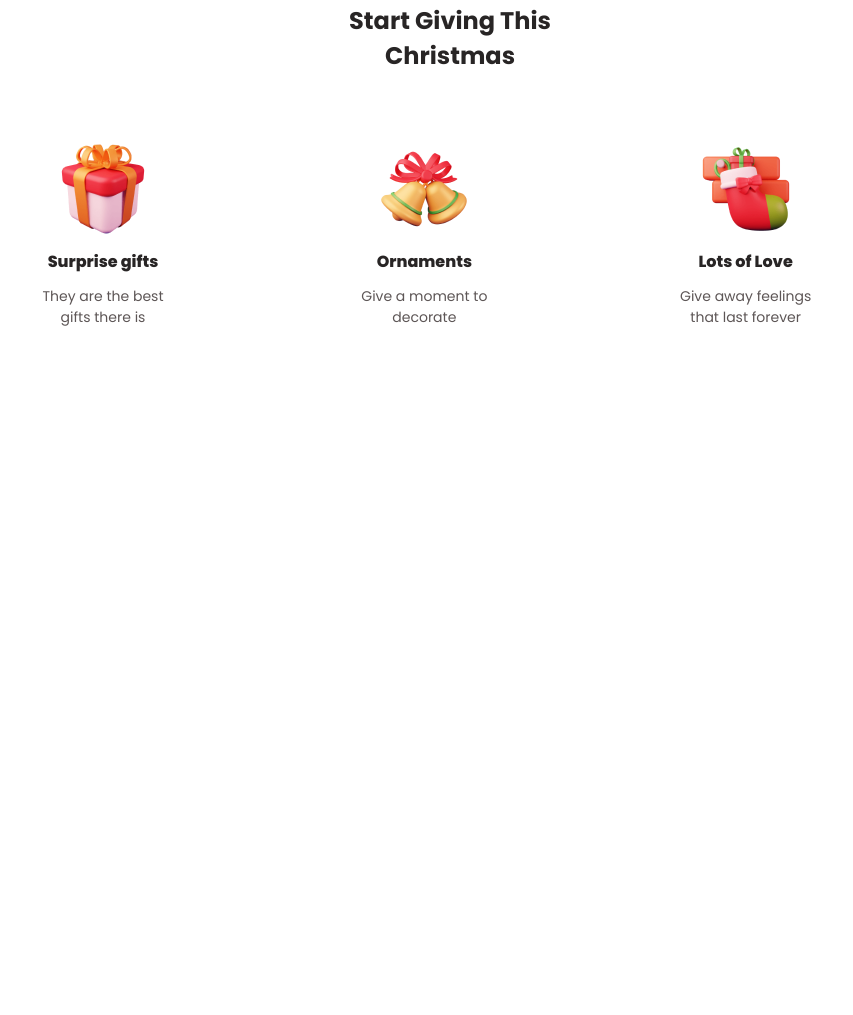
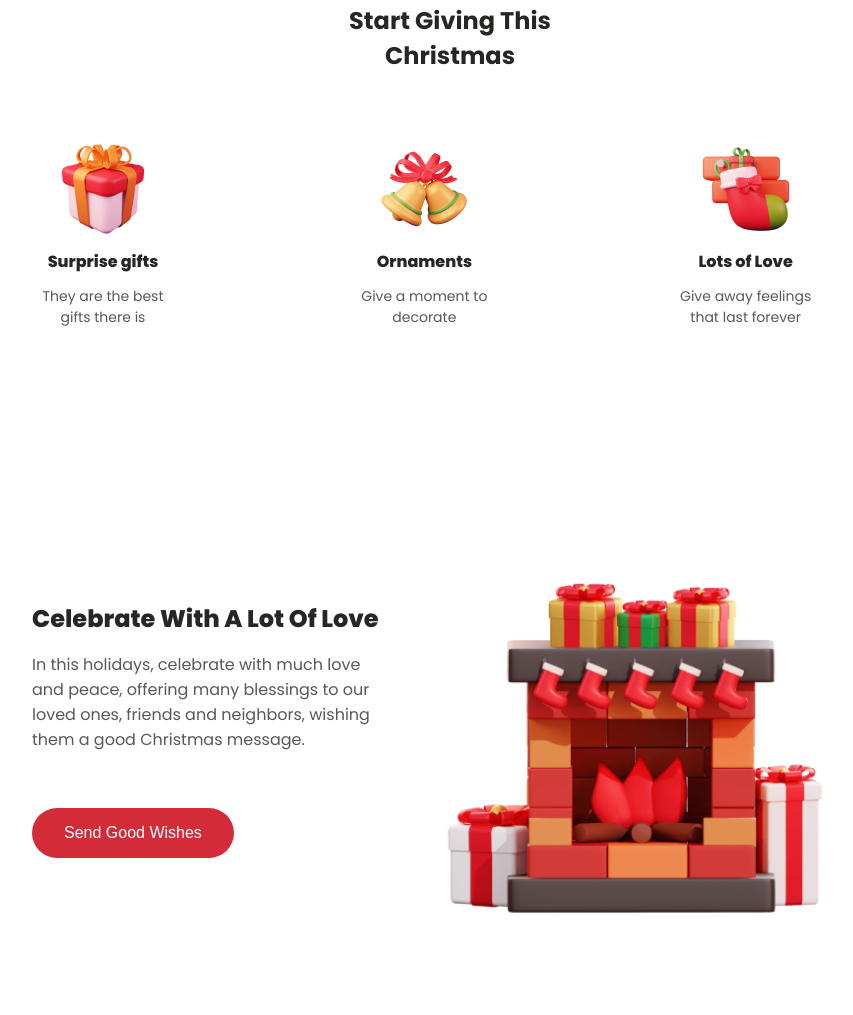
Before and after one commit to mkaychuks/christmas-web, a plain HTML site: page index.html in a window 1280 px wide. Shown: the part 640-1655 px from the top of the page, without its empty margins (190-1043 px from the left). Before the commit the page ends 1084 px from the top, so only its background shows below. Drawn offline with Linux system fonts and the light colour scheme.

Commit message:
celebrate-love section fixed

```diff
--- /dev/null
+++ b/css/components/celebrate-love.css
@@ -0,0 +1,58 @@
+.celebrate__love {
+  display: grid;
+  row-gap: 24px;
+  padding-block: 22px;
+}
+
+.celebrate__love-content {
+  align-self: center;
+  display: flex;
+  flex-direction: column;
+  justify-content: center;
+  align-items: center;
+}
+
+.celebrate__love-content h2 {
+  font-size: var(--fs-2);
+  text-align: center;
+}
+
+.celebrate__love-content p {
+  font-size: var(--fs-4);
+  text-align: center;
+}
+
+.celebrate__love-content button {
+  margin-top: 24px;
+}
+
+.celebrate__love picture {
+  padding-inline-start: 24px;
+}
+
+@media (width >= 70em) {
+  .celebrate__love {
+    grid-template-columns: 1.5fr 2fr;
+    gap: 18px;
+    padding-block: 64px;
+  }
+
+  .celebrate__love-content {
+    align-self: center;
+    display: flex;
+    flex-direction: column;
+    justify-content: start;
+    align-items: start;
+  }
+  .celebrate__love-content h2 {
+    text-align: start;
+  }
+
+  .celebrate__love-content p {
+    text-align: start;
+  }
+
+  .celebrate__love-content button {
+    margin-top: 40px;
+  }
+}
--- a/css/styles.css
+++ b/css/styles.css
@@ -4,3 +4,4 @@
 @import url("/css/components/header.css");
 @import url("/css/components/hero.css");
 @import url("/css/components/start-giving.css");
+@import url("/css/components/celebrate-love.css");
--- a/index.html
+++ b/index.html
@@ -48,7 +48,7 @@
         <picture>
           <source
             media="(min-width: 70em)"
-            srcset="/assets/home-mobile.png"
+            srcset="/assets/home-desktop.png"
             alt="christmas tree"
             width="500"
             height="442"
@@ -138,6 +138,34 @@
           </div>
         </div>
       </section>
+      <!-- the celebrate with love section -->
+      <section class="celebrate__love wrapper">
+        <div class="celebrate__love-content">
+          <h2>Celebrate With A Lot Of Love</h2>
+          <p>
+            In this holidays, celebrate with much love and peace, offering many
+            blessings to our loved ones, friends and neighbors, wishing them a
+            good Christmas message.
+          </p>
+          <button class="red-button">Send Good Wishes</button>
+        </div>
+        <!-- the image -->
+        <picture>
+          <source
+            media="(min-width: 70em)"
+            srcset="/assets/fireplace-desktop.png"
+            alt="christmas tree"
+            width="450"
+            height="450"
+          />
+          <img
+            src="/assets/fireplace-mobile.png"
+            alt="christmas tree"
+            width="280"
+            height="280"
+          />
+        </picture>
+      </section>
     </main>
   </body>
 </html>
```
